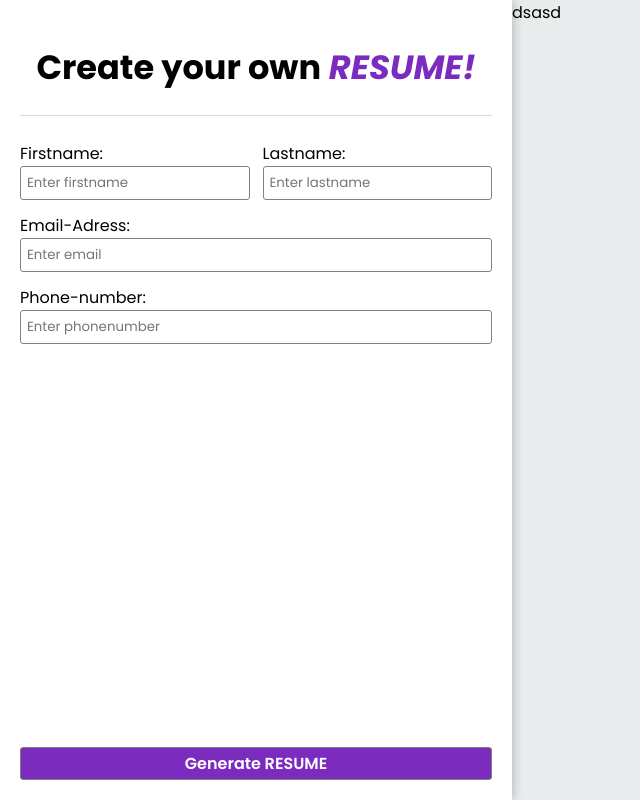
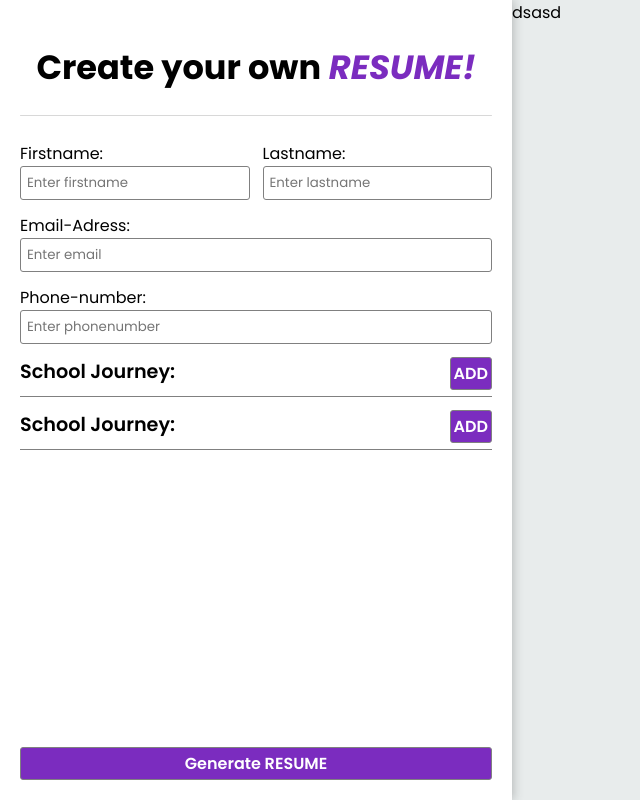
Before and after one commit to Kili196/CV-Generator, a React (Vite) app: page / in a window 1280 px wide. Shown: the whole page, without its empty margins (0-640 px from the left). Built offline with nearby package versions, Linux system fonts and the light colour scheme.

Commit message:
added add button to heading and extracted into AdvancedInputField component

```diff
--- a/src/components/AdvancdeInputField.jsx
+++ b/src/components/AdvancdeInputField.jsx
@@ -1,9 +1,9 @@
 import FormHeadline from "./FormHeadline";
 
-const AdvancedInputField = () => {
+const AdvancedInputField = ({ heading }) => {
   return (
     <>
-      <FormHeadline headline={"School Journey:"} />
+      <FormHeadline headline={heading} />
     </>
   );
 };
--- a/src/components/FormHeadline.jsx
+++ b/src/components/FormHeadline.jsx
@@ -1,7 +1,10 @@
 const FormHeadline = ({ headline }) => {
   return (
     <div className="form-headline">
-      <h1> {headline}</h1>
+      <div className="heading">
+        <h1> {headline}</h1>
+        <button> ADD </button>
+      </div>
       <div className="headline-seperator"> </div>
     </div>
   );
--- a/src/components/FormView.jsx
+++ b/src/components/FormView.jsx
@@ -56,6 +56,9 @@ const FormView = ({ user, setUser }) => {
             handleChange={handleChange}
             objectChange="phonenumber"
           />
+
+          <AdvancedInputField heading={"School Journey:"} />
+          <AdvancedInputField heading={"School Journey:"} />
         </div>
 
         <button type="submit" onClick={handleEvent}>
--- a/src/styles/Form.css
+++ b/src/styles/Form.css
@@ -61,3 +61,10 @@ form button:hover {
   font-size: 1.2rem;
   font-weight: 600;
 }
+
+.heading {
+  display: flex;
+  justify-content: space-between;
+  width: 100%;
+  margin-bottom: 6px;
+}
```
